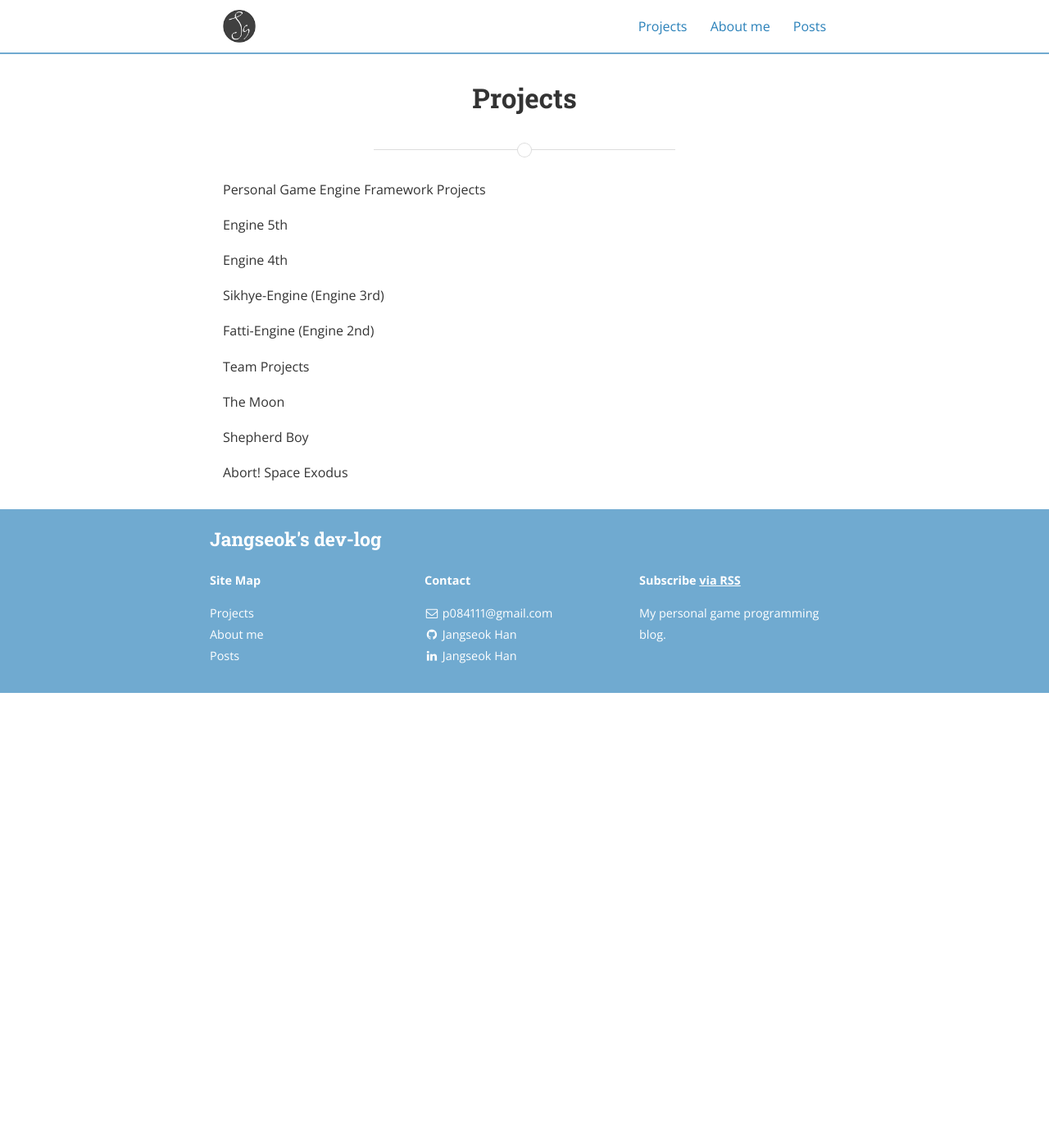
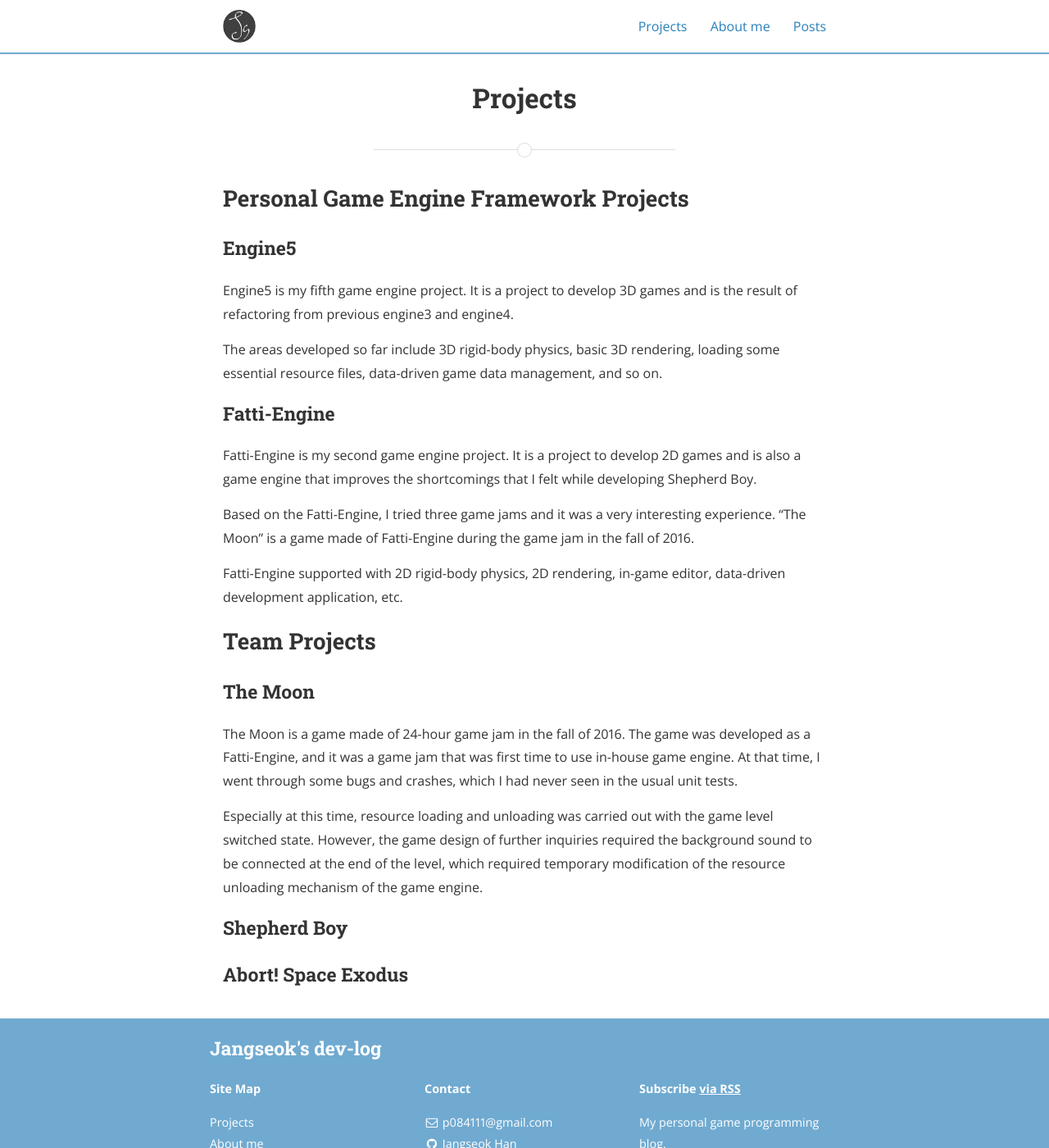
Before and after one commit to arian153/arian153.github.io, a Jekyll site: the page built from Projects.md, in a window 1280 px wide and 1400 px high. Shown: the whole window at 82% size. Built offline with Jekyll 4.4.1, drawn with Linux system fonts in a browser that asks for light colours; nearby versions of some CDN libraries.

Commit message:
Update Projects

```diff
--- a/Projects.md
+++ b/Projects.md
@@ -5,20 +5,29 @@ permalink: /projects/
 main_nav: true
 ---
 
-Personal Game Engine Framework Projects
+## Personal Game Engine Framework Projects
 
-Engine 5th
+### Engine5
+Engine5 is my fifth game engine project.
+It is a project to develop 3D games and is the result of refactoring from previous engine3 and engine4.
 
-Engine 4th
+The areas developed so far include 3D rigid-body physics, basic 3D rendering, loading some essential resource files, data-driven game data management, and so on.
 
-Sikhye-Engine (Engine 3rd)
+### Fatti-Engine
+Fatti-Engine is my second game engine project.
+It is a project to develop 2D games and is also a game engine that improves the shortcomings that I felt while developing Shepherd Boy.
 
-Fatti-Engine (Engine 2nd)
+Based on the Fatti-Engine, I tried three game jams and it was a very interesting experience. "The Moon" is a game made of Fatti-Engine during the game jam in the fall of 2016.
 
-Team Projects
+Fatti-Engine supported with 2D rigid-body physics, 2D rendering, in-game editor, data-driven development application, etc.
 
-The Moon
+## Team Projects
 
-Shepherd Boy
+### The Moon
+The Moon is a game made of 24-hour game jam in the fall of 2016. The game was developed as a Fatti-Engine, and it was a game jam that was first time to use in-house game engine. At that time, I went through some bugs and crashes, which I had never seen in the usual unit tests.
 
-Abort! Space Exodus
+Especially at this time, resource loading and unloading was carried out with the game level switched state. However, the game design of further inquiries required the background sound to be connected at the end of the level, which required temporary modification of the resource unloading mechanism of the game engine.
+
+### Shepherd Boy
+
+### Abort! Space Exodus
```
Also changed, not shown: 2 other files.
